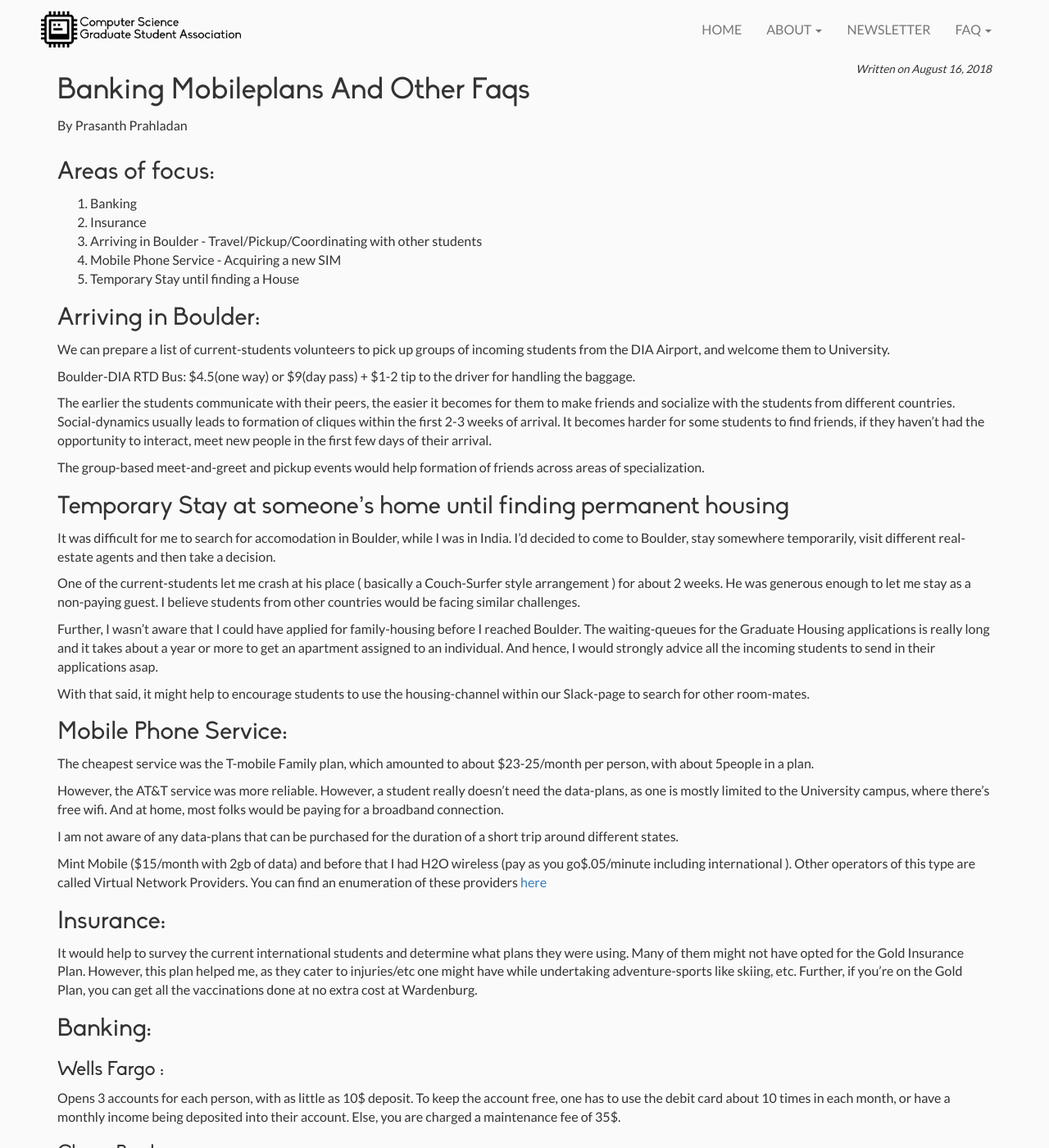
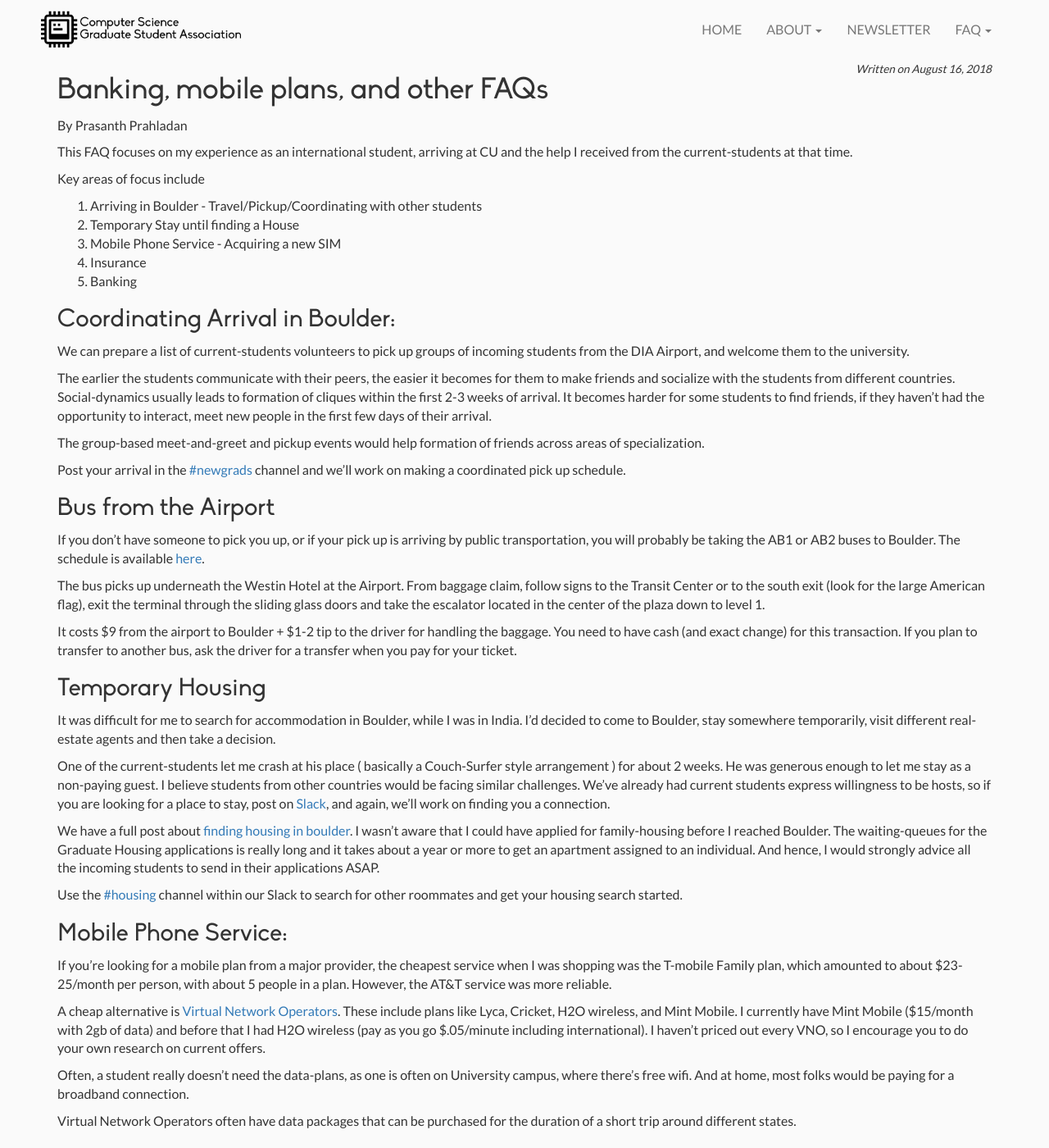
Before and after one commit to casassg/events-landing, a Jekyll site: the page built from _posts/2018-08-16-Banking-MobilePlans-and-other-FAQs.md, in a window 1280 px wide and 1400 px high. Shown: the whole window at 82% size. Built offline with Jekyll 4.4.1, drawn with Linux system fonts in a browser that asks for light colours; nearby versions of some CDN libraries; some of the changed text lies outside the part shown.

```diff
--- a/_includes/menu.html
+++ b/_includes/menu.html
@@ -27,7 +27,11 @@
 								</a>
 								<ul class="dropdown-menu">
 									{% for sub in link.subcategories %}
-										<li><a href="{{ sub.url | relative_url}}">{{sub.name}}</a></li>
+										{%if sub.external%}
+											<li><a href="{{ sub.external}}">{{sub.name}}</a></li>
+										{%else%}
+											<li><a href="{{ sub.url | relative_url}}">{{sub.name}}</a></li>
+										{%endif%}
 									{%endfor%}
 								</ul>
 							</li>
--- a/_posts/2018-08-16-Banking-MobilePlans-and-other-FAQs.md
+++ b/_posts/2018-08-16-Banking-MobilePlans-and-other-FAQs.md
@@ -1,49 +1,57 @@
 ---
 layout: post
 author: Prasanth Prahladan
+title: Banking, mobile plans, and other FAQs
 ---
 
-## Areas of focus:
-1. Banking
-2. Insurance
-3. Arriving in Boulder - Travel/Pickup/Coordinating with other students
-4. Mobile Phone Service - Acquiring a new SIM
-5. Temporary Stay until finding a House
+This FAQ focuses on my experience as an international student, arriving at CU and the help I received from the current-students at that time.
 
+Key areas of focus include
 
+1. Arriving in Boulder - Travel/Pickup/Coordinating with other students
+2. Temporary Stay until finding a House
+3. Mobile Phone Service - Acquiring a new SIM
+4. Insurance
+5. Banking
 
-## Arriving in Boulder:
-We can prepare a list of current-students volunteers to pick up groups of incoming students from the DIA Airport, and welcome them to University.
-
-Boulder-DIA RTD Bus:
-$4.5(one way) or $9(day pass) + $1-2 tip to the driver for handling the baggage.
+## Coordinating Arrival in Boulder:
+We can prepare a list of current-students volunteers to pick up groups of incoming students from the DIA Airport, and welcome them to the university.
 
 The earlier the students communicate with their peers, the easier it becomes for them to make friends and socialize with the students from different countries. Social-dynamics usually leads to formation of cliques within the first 2-3 weeks of arrival. It becomes harder for some students to find friends, if they haven't had the opportunity to interact, meet new people in the first few days of their arrival.
 
 The group-based meet-and-greet and pickup events would help formation of friends across areas of specialization.
 
+Post your arrival in the [#newgrads](https://boulder-cs-grads.slack.com/#newgrads) channel and we'll work on making a coordinated pick up schedule.
 
-## Temporary Stay at someone's home until finding permanent housing
+## Bus from the Airport
 
-It was difficult for me to search for accomodation in Boulder, while I was in India. I'd decided to come to Boulder, stay somewhere temporarily, visit different real-estate agents and then take a decision.
+If you don't have someone to pick you up, or if your pick up is arriving by public transportation, you will probably be taking the AB1 or AB2 buses to Boulder. The schedule is available [here](http://www3.rtd-denver.com/schedules/getSchedule.action?routeId=AB).
 
-One of the current-students let me crash at his place ( basically a Couch-Surfer style arrangement ) for about 2 weeks. He was generous enough to let me stay as a non-paying guest. I believe students from other countries would be facing similar challenges.
+The bus picks up underneath the Westin Hotel at the Airport. From baggage claim, follow signs to the Transit Center or to the south exit (look for the large American flag), exit the terminal through the sliding glass doors and take the escalator located in the center of the plaza down to level 1.
 
-Further, I wasn't aware that I could have applied for family-housing before I reached Boulder. The waiting-queues for the Graduate Housing applications is really long and it takes about a year or more to get an apartment assigned to an individual. And hence, I would strongly advice all the incoming students to send in their applications asap.
+It costs $9 from the airport to Boulder + $1-2 tip to the driver for handling the baggage. You need to have cash (and exact change) for this transaction. If you plan to transfer to another bus, ask the driver for a transfer when you pay for your ticket.
 
-With that said, it might help to encourage students to use the housing-channel within our Slack-page to search for other room-mates.
+
+## Temporary Housing
+
+It was difficult for me to search for accommodation in Boulder, while I was in India. I'd decided to come to Boulder, stay somewhere temporarily, visit different real-estate agents and then take a decision.
+
+One of the current-students let me crash at his place ( basically a Couch-Surfer style arrangement ) for about 2 weeks. He was generous enough to let me stay as a non-paying guest. I believe students from other countries would be facing similar challenges. We've already had current students express willingness to be hosts, so if you are looking for a place to stay, post on [Slack](https://boulder-cs-grads.slack.com/#newgrads), and again, we'll work on finding you a connection.
+
+We have a full post about [finding housing in boulder](2018/06/05/Finding-Housing-in-Boulder.html). I wasn't aware that I could have applied for family-housing before I reached Boulder. The waiting-queues for the Graduate Housing applications is really long and it takes about a year or more to get an apartment assigned to an individual. And hence, I would strongly advice all the incoming students to send in their applications ASAP.
+
+Use the [#housing](https://boulder-cs-grads.slack.com/#housing) channel within our Slack to search for other roommates and get your housing search started.
 
 
 ## Mobile Phone Service:
-The cheapest service was the T-mobile Family plan, which amounted to about $23-25/month per person, with about  5people in a plan.
 
-However, the AT&T service was more reliable. However, a student really doesn't need the data-plans, as one is mostly limited to the University campus, where there's free wifi. And at home, most folks would be paying for a broadband connection.
+If you're looking for a mobile plan from a major provider, the cheapest service when I was shopping was the T-mobile Family plan, which amounted to about $23-25/month per person, with about 5 people in a plan.  However, the AT&T service was more reliable.
 
-I am not aware of any data-plans that can be purchased for the duration of a short trip around different states.
+A cheap alternative is [Virtual Network Operators](https://en.wikipedia.org/wiki/List_of_United_States_mobile_virtual_network_operators). These include plans like Lyca, Cricket, H2O wireless, and Mint Mobile. I currently have Mint Mobile ($15/month with 2gb of data) and before that I had H2O wireless (pay as you go $.05/minute including international). I haven't priced out every VNO, so I encourage you to do your own research on current offers.
 
-Mint Mobile ($15/month with 2gb of data) and before that I had H2O wireless (pay as you go$.05/minute including international ). Other operators of this type are called Virtual Network Providers.
-You can find an enumeration of these providers [here](https://en.wikipedia.org/wiki/List_of_United_States_mobile_virtual_network_operators)
+Often, a student really doesn't need the data-plans, as one is often on University campus, where there's free wifi. And at home, most folks would be paying for a broadband connection.
 
+Virtual Network Operators often have data packages that can be purchased for the duration of a short trip around different states.
 
 ## Insurance:
 
```
Also changed, not shown: other parts of _posts/2018-08-16-Banking-MobilePlans-and-other-FAQs.md (+1 -2 lines), _data/menu.yml (+8 -7 lines), _posts/2018-4-4-News-from-the-Department-Executive-Committee.md (+0 -2 lines), moving.md (added, +29 -0 lines).
